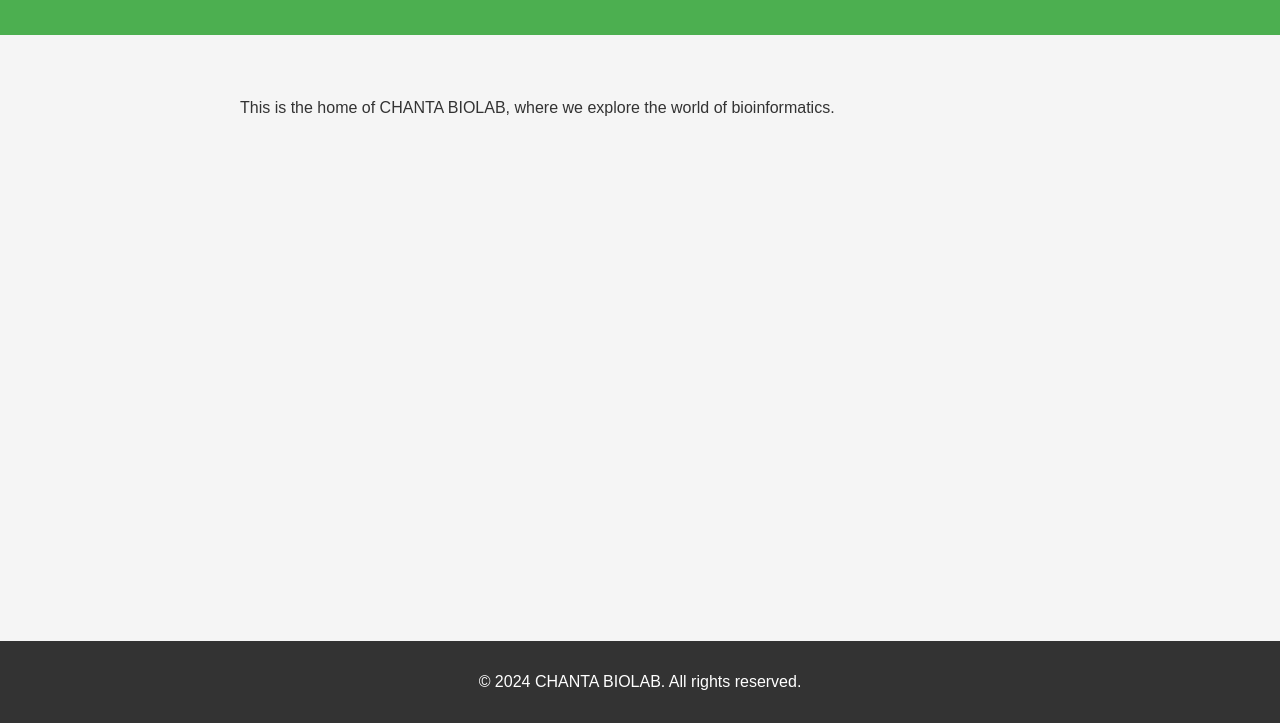
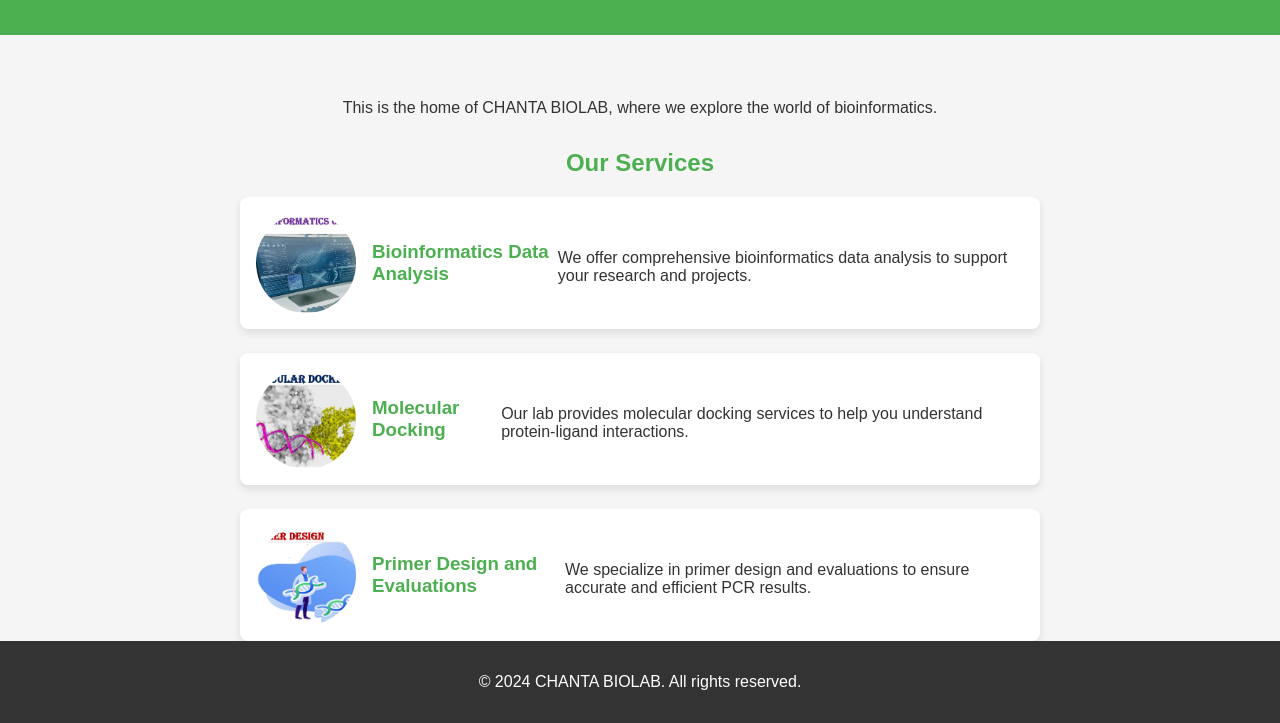
Before and after one commit to charlesshirima/chantabiolab.github.io, a plain HTML site: page index.html in a window 1280 px wide. Shown: the part 77-800 px from the top of the page. Drawn offline with Linux system fonts and the light colour scheme.

Commit message:
updated website

```diff
--- a/index.html
+++ b/index.html
@@ -11,7 +11,27 @@
         <h1>Welcome to CHANTA BIOLAB</h1>
     </header>
     <main>
-        <p>This is the home of CHANTA BIOLAB, where we explore the world of bioinformatics.</p>
+        <section id="intro">
+            <p>This is the home of CHANTA BIOLAB, where we explore the world of bioinformatics.</p>
+        </section>
+        <section id="services">
+            <h2>Our Services</h2>
+            <div class="service">
+                <img src="images/bioinformatics.jpg" alt="Bioinformatics Data Analysis">
+                <h3>Bioinformatics Data Analysis</h3>
+                <p>We offer comprehensive bioinformatics data analysis to support your research and projects.</p>
+            </div>
+            <div class="service">
+                <img src="images/molecular_docking.jpg" alt="Molecular Docking">
+                <h3>Molecular Docking</h3>
+                <p>Our lab provides molecular docking services to help you understand protein-ligand interactions.</p>
+            </div>
+            <div class="service">
+                <img src="images/primer_design.jpg" alt="Primer Design and Evaluations">
+                <h3>Primer Design and Evaluations</h3>
+                <p>We specialize in primer design and evaluations to ensure accurate and efficient PCR results.</p>
+            </div>
+        </section>
     </main>
     <footer>
         <p>&copy; 2024 CHANTA BIOLAB. All rights reserved.</p>
--- a/style.css
+++ b/style.css
@@ -19,6 +19,46 @@ main {
     max-width: 800px;
 }
 
+#intro {
+    text-align: center;
+}
+
+#services {
+    margin-top: 2em;
+}
+
+#services h2 {
+    text-align: center;
+    color: #4CAF50;
+}
+
+.service {
+    display: flex;
+    align-items: center;
+    margin-bottom: 1.5em;
+    background: white;
+    padding: 1em;
+    border-radius: 8px;
+    box-shadow: 0 4px 8px rgba(0, 0, 0, 0.1);
+}
+
+.service img {
+    width: 100px;
+    height: 100px;
+    margin-right: 1em;
+    border-radius: 50%;
+    object-fit: cover;
+}
+
+.service h3 {
+    margin: 0;
+    color: #4CAF50;
+}
+
+.service p {
+    margin: 0.5em 0 0;
+}
+
 footer {
     background-color: #333;
     color: white;
```
Also changed, not shown: images/bioinformatics.jpg (added), images/molecular_docking.jpg (added), images/primer_design.jpg (added).
